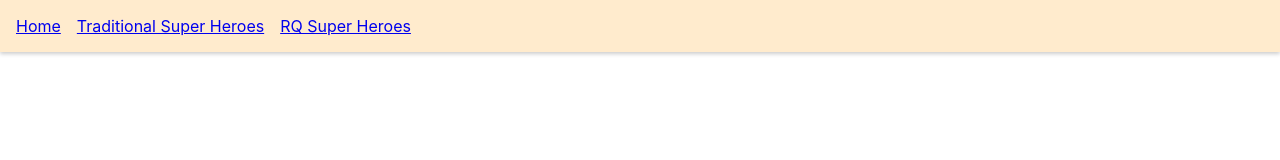
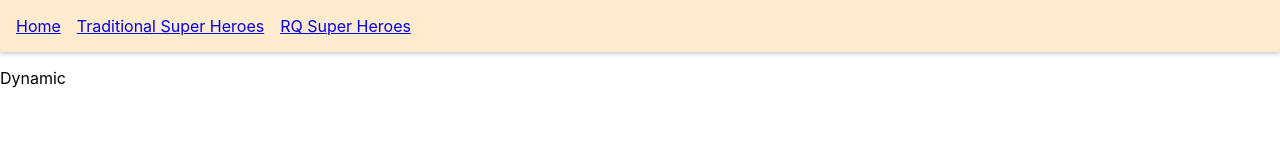
Before and after one commit to ayyush08/react-query-starter, a React (Vite) app: page /rq-dynamic-parallel in a window 1280 px wide. Shown: the top 160 px of the page. Built offline with nearby package versions, Linux system fonts and the light colour scheme; data requests are answered from the project's data file.

Commit message:
feat: Add dynamic parallel queries for super heroes

```diff
--- a/src/App.jsx
+++ b/src/App.jsx
@@ -8,6 +8,7 @@ import { QueryClient, QueryClientProvider } from 'react-query'
 import { ReactQueryDevtools } from 'react-query/devtools'
 import RQSuperHero from './components/RQSuperHero.page.jsx'
 import ParallelQueries from './components/ParallelQueries.page.jsx'
+import DynamicParallel from './components/DynamicParallel.page.jsx'
 
 
 const queryClient = new QueryClient()
@@ -34,6 +35,7 @@ function App() {
           </ul>
         </nav>
         <Routes>
+          <Route path='/rq-dynamic-parallel' element={<DynamicParallel heroIds={[1,3]}/>}/>
           <Route path='/rq-parallel' element={<ParallelQueries/>}/>
           <Route path='/rq-super-heroes/:heroId' element={<RQSuperHero/>
           }/>
--- /dev/null
+++ b/src/components/DynamicParallel.page.jsx
@@ -0,0 +1,28 @@
+import React from 'react'
+import { useQueries } from 'react-query'
+import axios from 'axios'
+
+const fetchSuperHeroes = (heroId)=>{
+    return axios.get(`http://localhost:4000/superheroes/${heroId}`)
+}
+
+
+const DynamicParallel = ({heroIds}) => {
+    const queryResults = useQueries(
+        heroIds.map(id=>{
+            return {
+                queryKey:['super-hero', id],
+                queryFn:()=>fetchSuperHeroes(id)
+            }
+        })
+    )
+    console.log({queryResults});
+
+    return (
+        <div>
+            Dynamic
+        </div>
+    )
+}
+
+export default DynamicParallel
```
